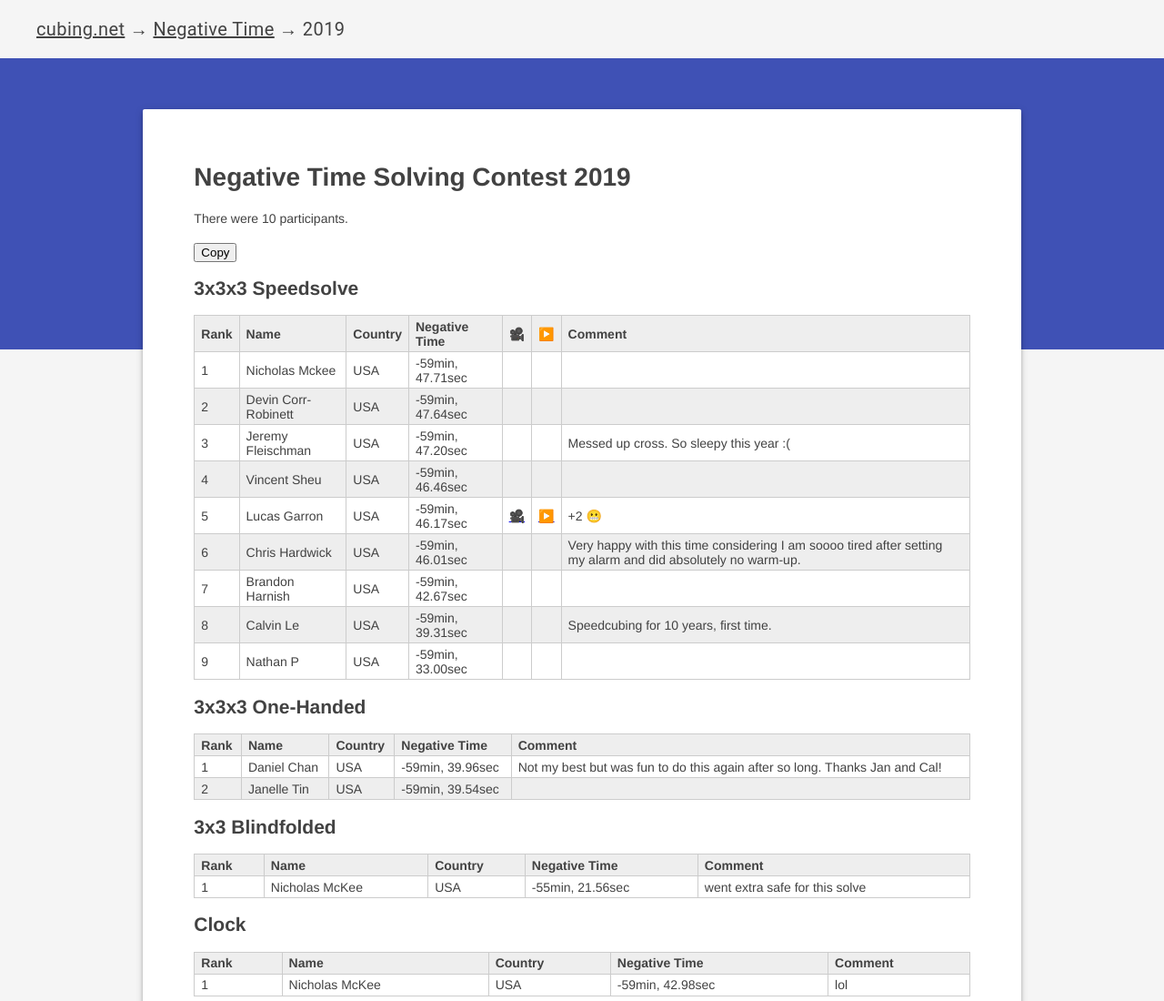
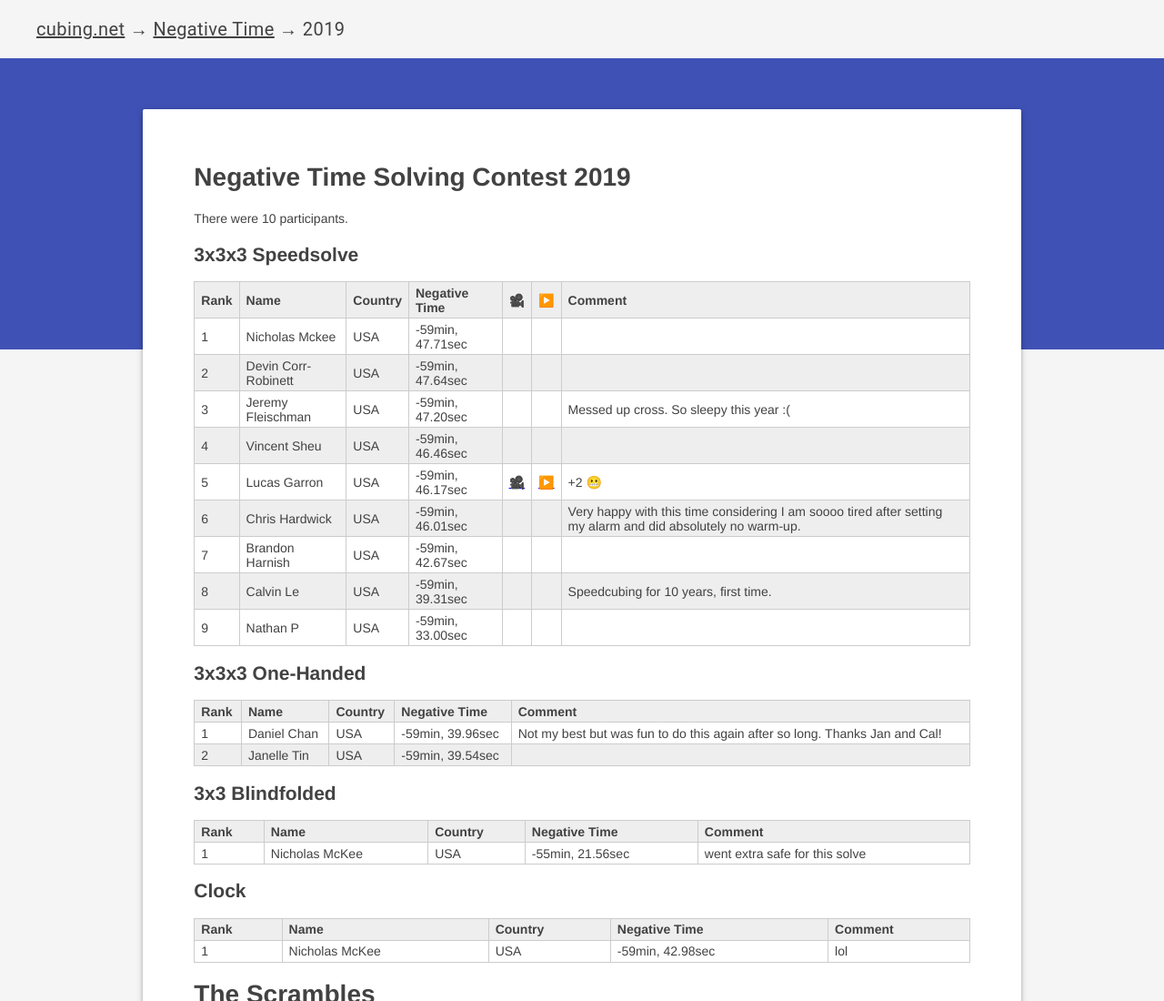
Before and after one commit to cubing/negative-time.cubing.net, a plain HTML site: page 2019/index.html in a window 1280 px wide. Shown: the top 1100 px of the page at 91% size. Drawn offline with Linux system fonts and the light colour scheme.

Commit message:
Remove copy button from 2019 results.

```diff
--- a/2019/index.html
+++ b/2019/index.html
@@ -26,7 +26,6 @@
       <p>There were 10 participants.</p>
 
       <!-- Start of results-->
-      <button>Copy</button>
       <h2 id="results-333">3x3x3 Speedsolve</h2>
       <table>
         <thead>
```
